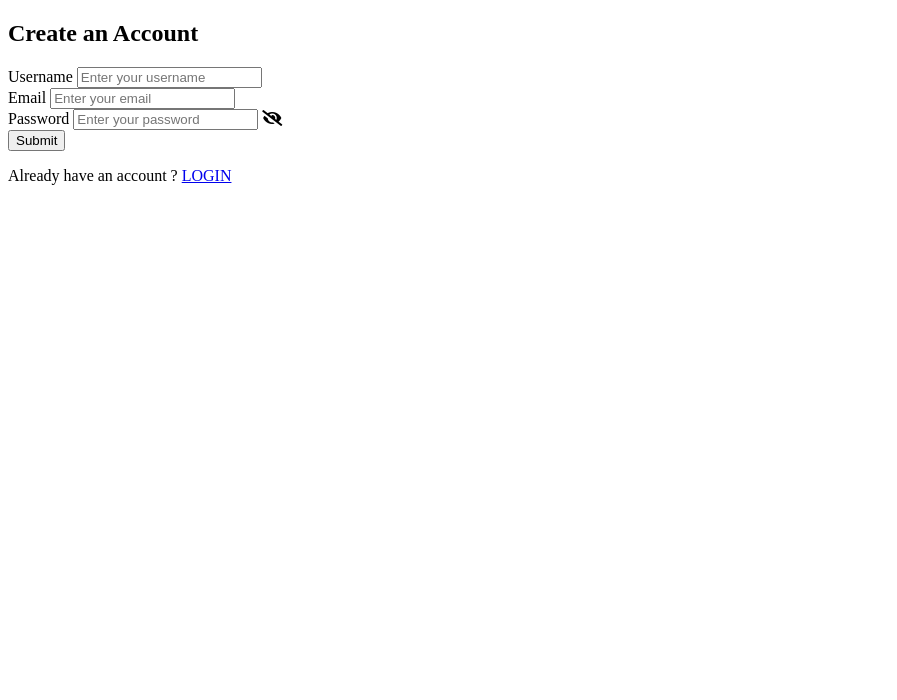
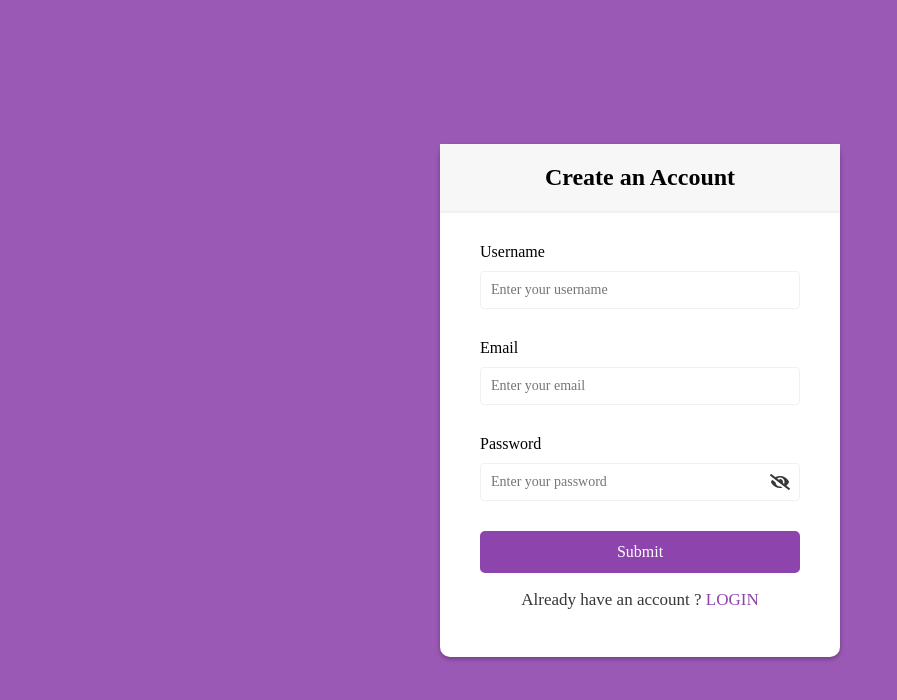
Before and after one commit to jay-salunke/Blogger-app, a plain HTML site: page Pages/sign-up.html in a window 1280 px wide. Shown: the whole page, without its empty margins (0-897 px from the left). Drawn offline with Linux system fonts and the light colour scheme; some packages are replaced by stand-ins of ours; a script that the page names is missing.

Commit message:
:lipstick: Remove unwanted elements

```diff
--- /dev/null
+++ b/styles/forms.css
@@ -0,0 +1,123 @@
+* {
+  font-family: "Poppins";
+  box-sizing: border-box;
+}
+body {
+  background: #9b59b6;
+  display: flex;
+  justify-content: center;
+  align-items: center;
+  min-height: 100vh;
+  margin: 0;
+}
+
+.container {
+  background-color: #fff;
+  border-radius: 10px;
+  box-shadow: 0 2px 5px rgba(0, 0, 0, 0.3);
+  width: 400px;
+  max-width: 100%;
+}
+
+.header {
+  background-color: #f7f7f7;
+  border-bottom: 2px solid #f0f0f0;
+  padding: 20px 40px;
+}
+
+.header h2 {
+  margin: 0;
+  text-align: center;
+}
+
+form {
+  padding: 30px 40px;
+}
+
+.form-control {
+  margin-bottom: 10px;
+  padding-bottom: 20px;
+  position: relative;
+}
+
+.form-control label {
+  display: inline-block;
+  margin-bottom: 10px;
+}
+
+.form-control input {
+  border: 1px solid #f0f0f0;
+  border-radius: 4px;
+  display: block;
+  width: 100%;
+  padding: 10px;
+  font-size: 14px;
+  outline: none;
+}
+
+input:focus {
+  border: 2px solid palevioletred;
+}
+
+p {
+  text-align: center;
+  color: rgb(56, 54, 54);
+  font-size: 17px;
+}
+
+p a {
+  text-decoration: none;
+  color: #8e44ad;
+}
+
+.form-control i {
+  position: absolute;
+  top: 55%;
+  right: 0%;
+  transform: translate(-50%, -50%);
+  color: rgb(56, 54, 54);
+  cursor: pointer;
+}
+
+.form-control small {
+  position: absolute;
+  bottom: 0;
+  left: 0;
+  visibility: hidden;
+}
+
+.btn {
+  background-color: #8e44ad;
+  border: 2px solid #8e44ad;
+  color: #fff;
+  display: block;
+  padding: 10px;
+  width: 100%;
+  cursor: pointer;
+  font-size: 16px;
+  border-radius: 5px;
+}
+
+.form-control input.success {
+  border-color: #2ecc71;
+}
+
+.form-control input.error {
+  border-color: #e74c3c;
+}
+
+@media only screen and (max-width: 430px) {
+  .container {
+    width: 350px;
+  }
+}
+
+@media only screen and (max-width: 360px) {
+  .container {
+    width: 300px;
+  }
+
+  .form-control p {
+    font-size: 15px;
+  }
+}
--- a/styles/style.css
+++ /dev/null
@@ -1,68 +0,0 @@
-* {
-    margin: 0;
-    padding: 0;
-    box-sizing: border-box;
-}
-body {
-    height: 100vh;
-    min-height: 100vh;
-    width: 100%;
-     display: flex;
-    justify-content: center;
-    align-items: center;
-    background-color: #508bfc;
-}
-
-.container{
-    background-color: #fff;
-    width: 400px;
-    height: 435px;
-    border-radius: 20px;
-    padding: 40px 20px;
-}
-
-header h4 {
-    text-align: center;
-    font-weight: bold;
-    font-size: 30px;
-    margin-bottom: 20px;
-}
-
-.form-group{
-    display: flex;
-  flex-direction : column;
-}
-
-.form-group input{
-    padding: 13px 20px;
-    border: 1px solid rgb(156, 152, 152);
-    outline: none;
-    margin-top: 10px;
-    margin-bottom: 20px;
-    border-radius: 3px;
-    font-size: 16px;
-}
-
-form button {
-    width: 100%;
-    padding: 13px ;
-    outline: none;
-    border: none;
-    background-color: #0C56D0;
-    color: #fff;
-    font-size: 16px;
-    margin: 10px 0;
-}
-
-.singup-link p{
-    font-size: 16px;
-    font-weight: bold;
-    text-align: center;
-    margin-top: 55px;
-
-}
-
-.singup-link a{
-    text-decoration: none;
-    color: #000;
-}
```
Also changed, not shown: Pages/login.html (deleted, +0 -34 lines), index.html (+2 -4 lines).
